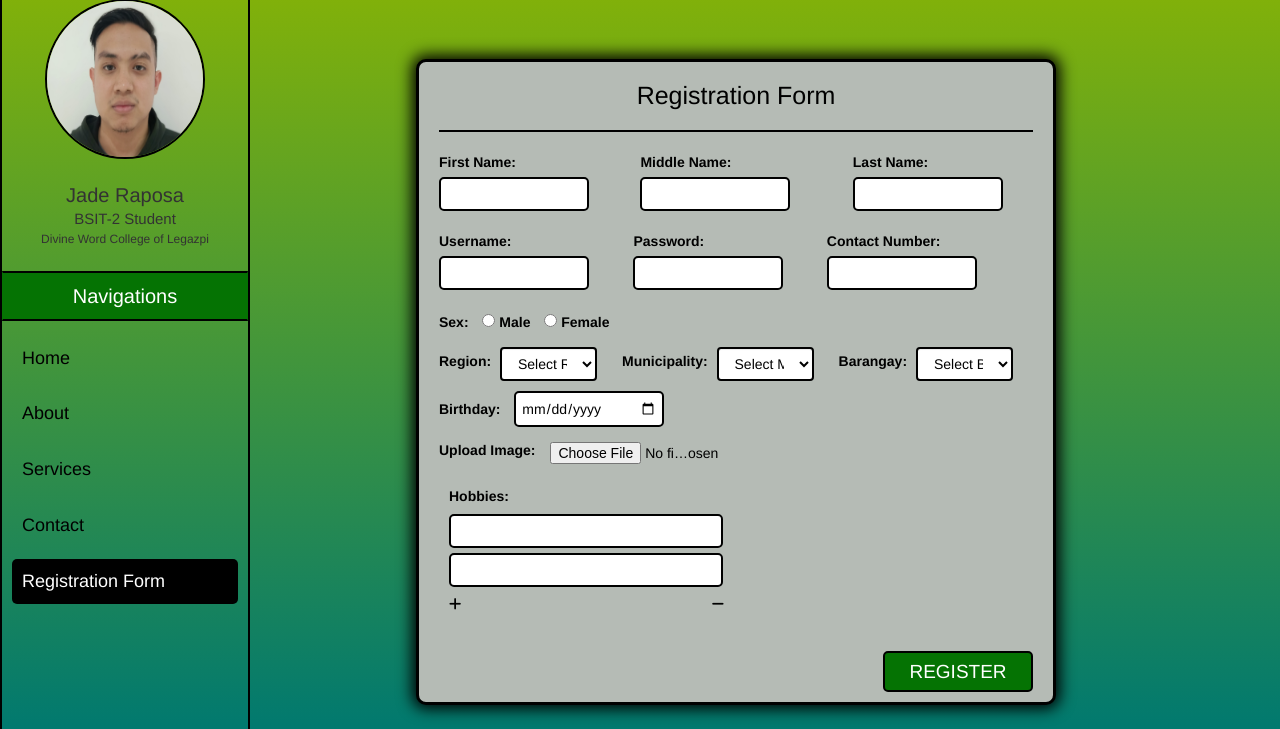
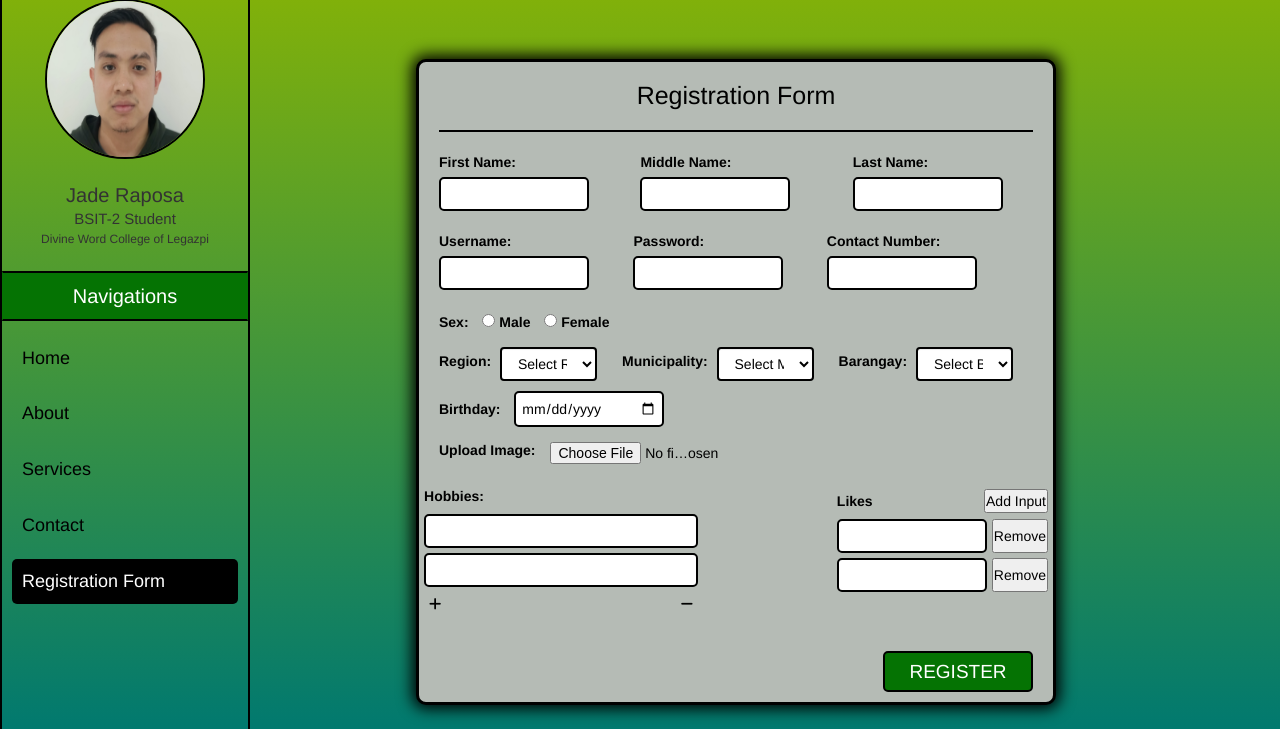
Before and after one commit to jaderaposa/VSCO_Jade, a PHP site: page / in a window 1280 px wide. Shown: the part 71-800 px from the top of the page. Run offline with PHP 8.4, Linux system fonts and the light colour scheme; data comes from the database, SQL or seed files in the repository; some libraries are stand-ins or nearby versions.

Commit message:
asdsadsad

```diff
--- a/ITPC222/Prefinals-Practical-Exam/css/css.css
+++ b/ITPC222/Prefinals-Practical-Exam/css/css.css
@@ -271,8 +271,23 @@ input#image {
 .dynamic-add\&remove-row {
     display: flex;
     font-size: 14px;
+    justify-content: center;
+    gap: 20%;
     }
     .dynamic-add\&remove-row h1{
         font-size: 14px;
         font-weight: bold;
     }
+
+.margin-5 {
+    margin-bottom: 5px;
+    }
+    .margin-5 input[type="text"] {
+        margin-right: 5px;
+    }
+
+.controls {
+    justify-content: space-between;
+    display: flex;
+    padding: 0 5px 0;
+}
--- a/ITPC222/Prefinals-Practical-Exam/index.php
+++ b/ITPC222/Prefinals-Practical-Exam/index.php
@@ -95,11 +95,11 @@ include('db_config.php');
               </div>
               <div>
                 <label for="password">Password:</label>
-                <input type="password" id="password" name="password"><br>
+                <input type="password" id="password" name="password" required><br>
               </div>
               <div>
               <label for="contact-number">Contact Number:</label>
-              <input type="tel" id="contact-number" name="contact-number">
+              <input type="tel" id="contact-number" name="contact-number" max="12" maxlength="12" required>
               </div>
               </div>
               <div class="sex">
@@ -154,16 +154,35 @@ include('db_config.php');
                   <input type="text" name="survey_options[]" class="survey_options" size="50" placeholder="">
                 </div>
                 <div class="controls">
-                  <a href="#" id="add_more_fields"><i class="fa fa-plus"></i></a>
-                  <a href="#" id="remove_fields"><i class="fa fa-minus"></i></a>
+                  <a href="#" id="add_more_fields1"><i class="fa fa-plus"></i></a>
+                  <a href="#" id="remove_fields1"><i class="fa fa-minus"></i></a>
                 </div>
               </div>
 
+              <div id="input-container" style="display: block;padding: 10px;">
+                <div class="input-row">
+                  <div style="display: flex;justify-content: space-between;align-items: baseline;margin-bottom:0;">
+                  <h1>Likes</h1>
+                  <button id="add-btn">Add Input</button>
+                  </div>
+                    <div class="margin-5" style="display:flex;margin-bottom: 5px;">
+                      <input type="text" name="input[]" placeholder="">
+                      <button class="remove-btn">Remove</button>
+                    </div>
+                    <div class="margin-5" style="display:flex;margin-bottom: 5px;">
+                      <input type="text" name="input[]" placeholder="">
+                      <button class="remove-btn">Remove</button>
+                    </div>
+
+
+                </div>
+              </div>
             </div>
+
               <div class="submit">
                 <span id="username-alert" style="color: red;float: left;"></span>
                 <span id="password-alert" style="color: red;float: left;"></span>
-                <input type="submit" onclick="checkIfExists()" value="REGISTER" style="background-color: #057303;border: 2px solid black;color: white;font-size: 19px;padding:5px;">
+                <input type="submit" id="submit-btn" onclick="checkIfExists()" value="REGISTER" style="background-color: #057303;border: 2px solid black;color: white;font-size: 19px;padding:5px;">
               </div>
             </form>
         </div>
@@ -174,6 +193,26 @@ include('db_config.php');
 
 <!-- js script link -->
 <script src="js/script.js"></script>
+
+<!-- dynamic another -->
+<script src="js/daor.js"></script>
+
+<!-- password alert msg -->
+<script>
+  var passwordInput = document.getElementById("password");
+  var submitBtn = document.getElementById("submit-btn");
+
+  submitBtn.addEventListener("click", function() {
+    var password = passwordInput.value;
+
+    if (password.length < 8) {
+      alert("Password must be at least 8 characters long.");
+      return;
+    }
+
+    // Do something else if input is valid...
+  });
+</script>
 
 <!-- check existing values -->
 <script>
--- /dev/null
+++ b/ITPC222/Prefinals-Practical-Exam/js/daor.js
@@ -0,0 +1,33 @@
+// Get references to HTML elements
+const inputContainer = document.getElementById('input-container');
+const addBtn = document.getElementById('add-btn');
+
+// Add event listener to "Add Input" button
+addBtn.addEventListener('click', () => {
+  // Create new input row
+  const newRow = document.createElement('div');
+  newRow.classList.add('input-row');
+
+  // Create new input element
+  const newInput = document.createElement('input');
+  newInput.setAttribute('type', 'text');
+  newInput.setAttribute('name', 'input[]');
+  newInput.setAttribute('placeholder', '');
+
+  // Create new "Remove" button
+  const removeBtn = document.createElement('button');
+  removeBtn.classList.add('remove-btn');
+  removeBtn.textContent = 'Remove';
+
+  // Add event listener to "Remove" button
+  removeBtn.addEventListener('click', () => {
+    newRow.remove();
+  });
+
+  // Add new input and "Remove" button to input row
+  newRow.appendChild(newInput);
+  newRow.appendChild(removeBtn);
+
+  // Add new input row to input container
+  inputContainer.appendChild(newRow);
+});
```
